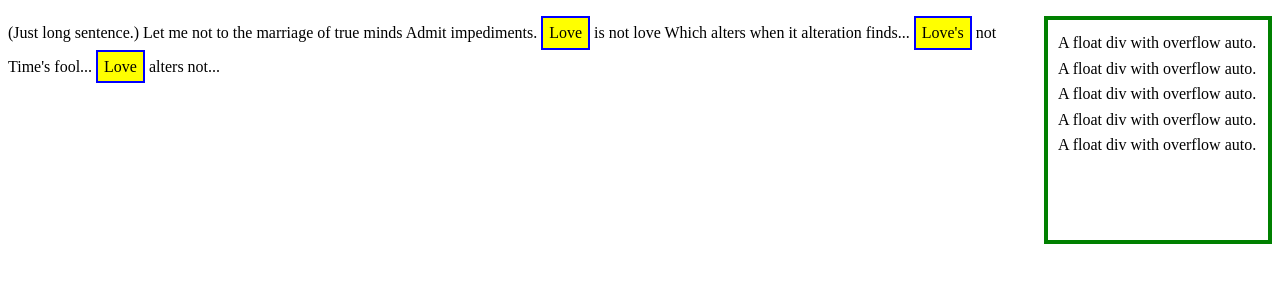
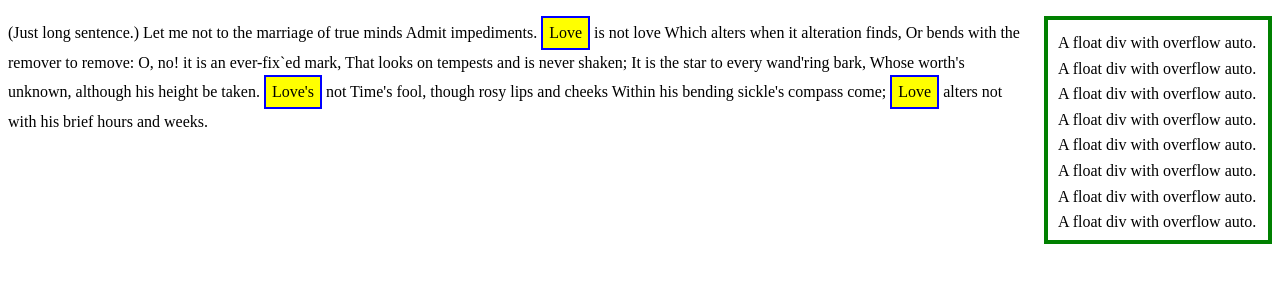
Before and after one commit to Yaociaoman/html1, a plain HTML site: page index.html in a window 1280 px wide. Drawn offline with Linux system fonts and the light colour scheme.

Commit message:
Update index.html

```diff
--- a/index.html
+++ b/index.html
@@ -9,7 +9,7 @@
             line-height: 1.6;
         }
 
-        /* 黃底藍框 inline-block */
+        /* 黃色 inline-block */
         .highlight {
             display: inline-block;
             background-color: yellow;
@@ -32,21 +32,39 @@
 
 <body>
 
+    <!-- 右邊浮動區塊 -->
     <div class="float-box">
-        A float div with overflow auto.
-        A float div with overflow auto.
-        A float div with overflow auto.
-        A float div with overflow auto.
-        A float div with overflow auto.
+        A float div with overflow auto.<br>
+        A float div with overflow auto.<br>
+        A float div with overflow auto.<br>
+        A float div with overflow auto.<br>
+        A float div with overflow auto.<br>
+        A float div with overflow auto.<br>
+        A float div with overflow auto.<br>
+        A float div with overflow auto.<br>
+        A float div with overflow auto.<br>
+        A float div with overflow auto.<br>
+        A float div with overflow auto.<br>
+        A float div with overflow auto.<br>
+        A float div with overflow auto.<br>
+        A float div with overflow auto.<br>
+        A float div with overflow auto.<br>
+        A float div with overflow auto.<br>
+        A float div with overflow auto.<br>
+        A float div with overflow auto.<br>
     </div>
 
+    <!-- 文章 -->
     <p>
         (Just long sentence.) Let me not to the marriage of true minds
         Admit impediments.
         <span class="highlight">Love</span> is not love
-        Which alters when it alteration finds...
-        <span class="highlight">Love's</span> not Time's fool...
-        <span class="highlight">Love</span> alters not...
+        Which alters when it alteration finds, Or bends with the remover to remove:
+        O, no! it is an ever-fix`ed mark, That looks on tempests and is never shaken;
+        It is the star to every wand'ring bark, Whose worth's unknown, although his height be taken.
+        <span class="highlight">Love's</span> not Time's fool, though rosy lips and cheeks
+        Within his bending sickle's compass come;
+        <span class="highlight">Love</span> alters not with his brief hours and weeks.
     </p>
 
 </body>
```
